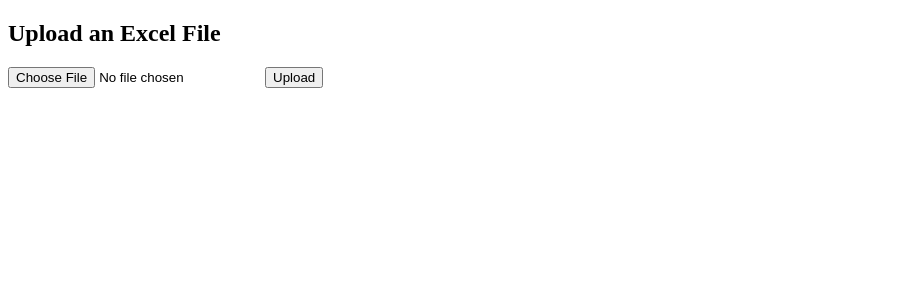
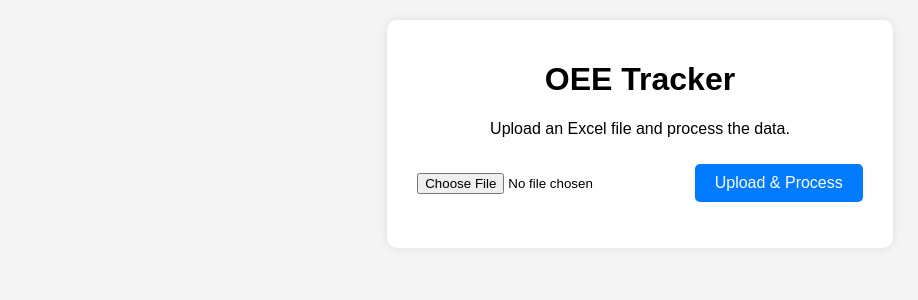
Before and after one commit to dreamproject143/JHM-OEE-TRACKER, a Flask app: template templates/upload.html in a window 1280 px wide. Shown: the top 300 px of the page, without its empty margins (0-918 px from the left). Run offline with Flask 3, Linux system fonts and the light colour scheme; the template is opened without the code that fills it, so the values that code supplies are empty.

Commit message:
Updated file upload & processing

```diff
--- a/app.py
+++ b/app.py
@@ -1,32 +1,83 @@
-from flask import Flask, render_template, request
+from flask import Flask, request, render_template, jsonify, send_file
 import os
+import pandas as pd
+from openpyxl import load_workbook
+from werkzeug.utils import secure_filename
 
 app = Flask(__name__)
 
-# Set up the folder to store uploaded files
-UPLOAD_FOLDER = 'uploads'
-app.config['UPLOAD_FOLDER'] = UPLOAD_FOLDER
+# Create upload and output folders
+UPLOAD_FOLDER = "uploads"
+OUTPUT_FOLDER = "output"
+os.makedirs(UPLOAD_FOLDER, exist_ok=True)
+os.makedirs(OUTPUT_FOLDER, exist_ok=True)
 
-# Ensure the folder exists
-os.makedirs(UPLOAD_FOLDER, exist_ok=True)
+app.config["UPLOAD_FOLDER"] = UPLOAD_FOLDER
 
 @app.route('/')
 def home():
-    return render_template('upload.html')  # Show an upload form
+    return render_template('index.html')
 
 @app.route('/upload', methods=['POST'])
 def upload_file():
-    if 'file' not in request.files:
-        return "No file part"
+    if "file" not in request.files:
+        return jsonify({"error": "No file uploaded"}), 400
 
-    file = request.files['file']
-    if file.filename == '':
-        return "No selected file"
+    file = request.files["file"]
+    if file.filename == "":
+        return jsonify({"error": "No selected file"}), 400
 
-    if file:
-        file_path = os.path.join(app.config['UPLOAD_FOLDER'], file.filename)
-        file.save(file_path)
-        return f"File uploaded successfully: {file.filename}"
+    filename = secure_filename(file.filename)
+    filepath = os.path.join(app.config["UPLOAD_FOLDER"], filename)
+    file.save(filepath)
+
+    return jsonify({"message": "File uploaded successfully", "filename": filename})
+
+@app.route('/process', methods=['POST'])
+def process_file():
+    filename = request.json.get("filename")
+    filepath = os.path.join(app.config["UPLOAD_FOLDER"], filename)
+
+    if not os.path.exists(filepath):
+        return jsonify({"error": "File not found"}), 404
+
+    try:
+        wb = load_workbook(filename=filepath, data_only=True)
+        if "MANUAL LINE" not in wb.sheetnames:
+            return jsonify({"error": "Sheet 'MANUAL LINE' not found"}), 400
+
+        sheet = wb['MANUAL LINE']
+
+        machine_data = {}
+        for row in sheet.iter_rows(min_row=2, values_only=True):
+            machine = str(row[0]).strip() if row[0] else ""
+            gross_value = row[1]
+
+            if machine and gross_value:
+                percentage = float(gross_value) / 100
+                if machine not in machine_data:
+                    machine_data[machine] = []
+                machine_data[machine].append(percentage)
+
+        # Calculate averages
+        summary_data = {machine: sum(values) / len(values) for machine, values in machine_data.items()}
+
+        # Save to Excel
+        output_file = os.path.join(OUTPUT_FOLDER, "Machine_Performance_Summary.xlsx")
+        df = pd.DataFrame(list(summary_data.items()), columns=["Work Center", "Performance"])
+        df.to_excel(output_file, index=False)
+
+        return jsonify({"message": "Processing complete", "output_file": "Machine_Performance_Summary.xlsx"})
+
+    except Exception as e:
+        return jsonify({"error": str(e)}), 500
+
+@app.route('/download', methods=['GET'])
+def download_file():
+    output_file = os.path.join(OUTPUT_FOLDER, "Machine_Performance_Summary.xlsx")
+    if os.path.exists(output_file):
+        return send_file(output_file, as_attachment=True)
+    return jsonify({"error": "File not found"}), 404
 
 if __name__ == '__main__':
-    app.run(host='0.0.0.0', port=8080)
+    app.run(host='0.0.0.0', port=8080, debug=True)
--- a/templates/upload.html
+++ b/templates/upload.html
@@ -1,13 +1,103 @@
 <!DOCTYPE html>
-<html>
+<html lang="en">
 <head>
-    <title>Upload Excel File</title>
+    <meta charset="UTF-8">
+    <meta name="viewport" content="width=device-width, initial-scale=1.0">
+    <title>OEE Tracker</title>
+    <style>
+        body {
+            font-family: Arial, sans-serif;
+            text-align: center;
+            background-color: #f4f4f4;
+            margin: 0;
+            padding: 20px;
+        }
+        .container {
+            background: white;
+            padding: 20px;
+            border-radius: 10px;
+            box-shadow: 0px 0px 10px rgba(0, 0, 0, 0.1);
+            display: inline-block;
+        }
+        button {
+            background-color: #007bff;
+            color: white;
+            border: none;
+            padding: 10px 20px;
+            margin: 10px;
+            font-size: 16px;
+            cursor: pointer;
+            border-radius: 5px;
+        }
+        button:hover {
+            background-color: #0056b3;
+        }
+        input[type="file"] {
+            margin: 10px;
+        }
+    </style>
 </head>
 <body>
-    <h2>Upload an Excel File</h2>
-    <form action="/upload" method="post" enctype="multipart/form-data">
-        <input type="file" name="file">
-        <input type="submit" value="Upload">
-    </form>
+    <div class="container">
+        <h1>OEE Tracker</h1>
+        <p>Upload an Excel file and process the data.</p>
+        <input type="file" id="fileInput">
+        <button onclick="uploadFile()">Upload & Process</button>
+        <p id="message"></p>
+        <a id="downloadLink" style="display: none;"><button>Download Processed File</button></a>
+    </div>
+
+    <script>
+        function uploadFile() {
+            const fileInput = document.getElementById("fileInput");
+            const message = document.getElementById("message");
+            const downloadLink = document.getElementById("downloadLink");
+
+            if (!fileInput.files.length) {
+                message.innerText = "Please select a file.";
+                return;
+            }
+
+            const file = fileInput.files[0];
+            const formData = new FormData();
+            formData.append("file", file);
+
+            message.innerText = "Uploading file...";
+            fetch("/upload", { method: "POST", body: formData })
+                .then(response => response.json())
+                .then(data => {
+                    if (data.error) {
+                        message.innerText = data.error;
+                    } else {
+                        message.innerText = "File uploaded. Processing...";
+                        processFile(data.filename);
+                    }
+                })
+                .catch(() => {
+                    message.innerText = "Upload failed.";
+                });
+        }
+
+        function processFile(filename) {
+            fetch("/process", {
+                method: "POST",
+                headers: { "Content-Type": "application/json" },
+                body: JSON.stringify({ filename })
+            })
+            .then(response => response.json())
+            .then(data => {
+                if (data.error) {
+                    document.getElementById("message").innerText = data.error;
+                } else {
+                    document.getElementById("message").innerText = "Processing complete!";
+                    document.getElementById("downloadLink").href = "/download";
+                    document.getElementById("downloadLink").style.display = "inline-block";
+                }
+            })
+            .catch(() => {
+                document.getElementById("message").innerText = "Processing failed.";
+            });
+        }
+    </script>
 </body>
 </html>
```
